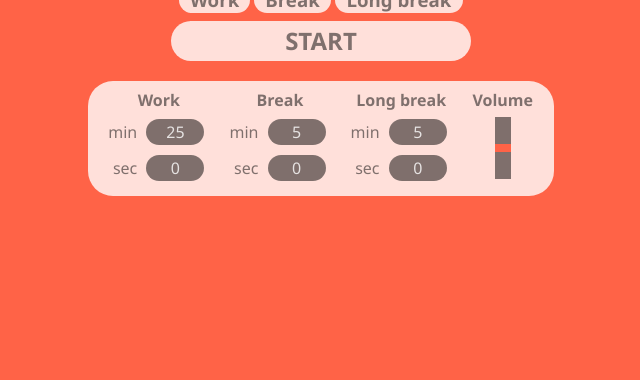
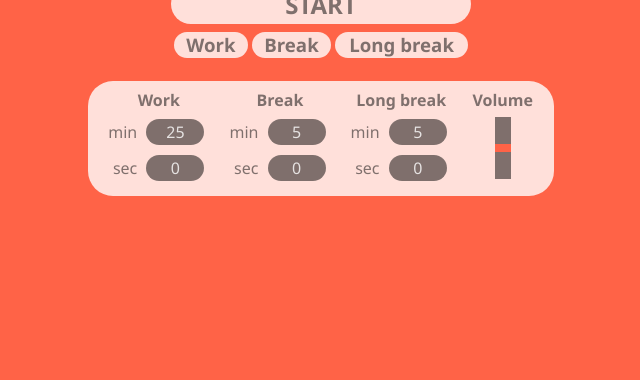
Before and after one commit to fry13/pomodoro-timer, a plain HTML site: page index.html in a window 1280 px wide. Shown: the part 420-800 px from the top of the page, without its empty margins (319-959 px from the left). Drawn offline with nearby package versions, Linux system fonts and the light colour scheme.

Commit message:
small improvements

```diff
--- a/index.css
+++ b/index.css
@@ -34,8 +34,8 @@ body {
 }
 
 .controls__intervals-wrapper {
-  margin: 20px 0 0 0;
-  width: 290px;
+  margin: 5px 0 0 0;
+  width: 300px;
   padding: 0;
 }
 
@@ -49,7 +49,7 @@ body {
 
 .controls__main-buttons-wrapper {
   display: flex;
-  margin: 5px 0 0 55px;
+  margin: 20px 0 0 55px;
   width: 355px;
 }
 
--- a/index.html
+++ b/index.html
@@ -12,6 +12,10 @@
     <div class="content">
       <div class="timer"><span class="timer__digits" id="digits-minutes">00</span><span class="timer__digits" id="digits-seconds">00</span></div>
       <div class="controls">
+        <div class="controls__main-buttons-wrapper">
+          <button class="controls__button" id="start-stop">START</button>
+          <button class="controls__button hide" title="Reset timer" id="reset"><img src="./img/reset.svg" alt="Reset"></button>
+        </div>
         <table class="controls__intervals-wrapper">
           <tr>
             <td>
@@ -25,10 +29,6 @@
             </td>
           </tr>
         </table>
-        <div class="controls__main-buttons-wrapper">
-          <button class="controls__button" id="start-stop">START</button>
-          <button class="controls__button hide" title="Reset timer" id="reset"><img src="./img/reset.svg" alt="Reset"></button>
-        </div>
       </div>
       <audio id="beeper" src="" type="audio/mp3" preload="metadata">Your browser does not support embedded audio.        </audio>
     </div>
--- a/index.js
+++ b/index.js
@@ -107,11 +107,11 @@ $('#start-stop').click(function () {
 
     intervalVar = setInterval(timer, 1000, 'interval', params);
     $('#start-stop').text('PAUSE');
+    $('#reset').removeClass('hide');
     return;
   } else if ($('#start-stop').text() == 'PAUSE') {
     clearInterval(intervalVar);
     $('#start-stop').text('START');
-    $('#reset').removeClass('hide');
     return;
   }
 });
```
Also changed, not shown: 1 other file.
